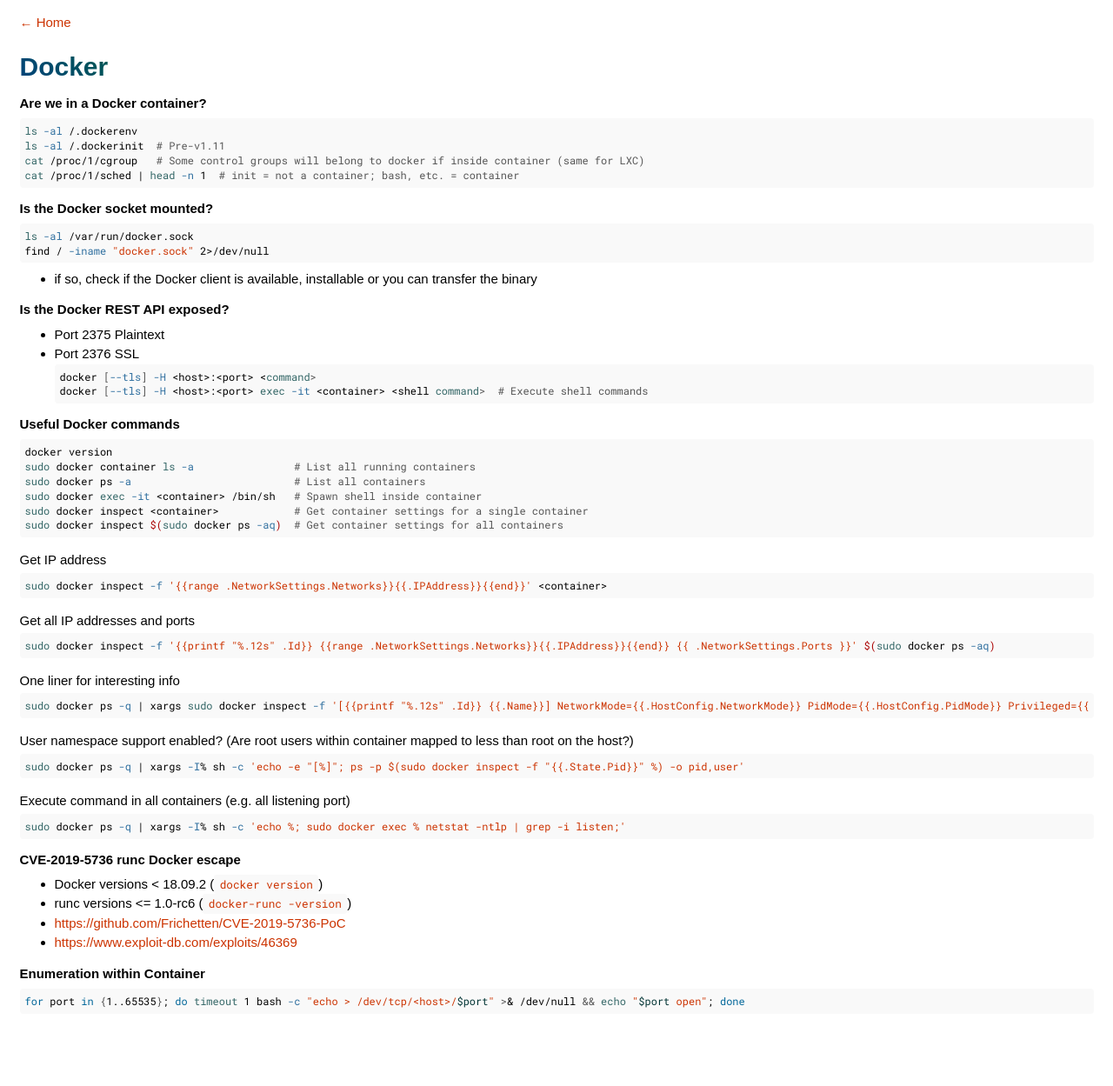
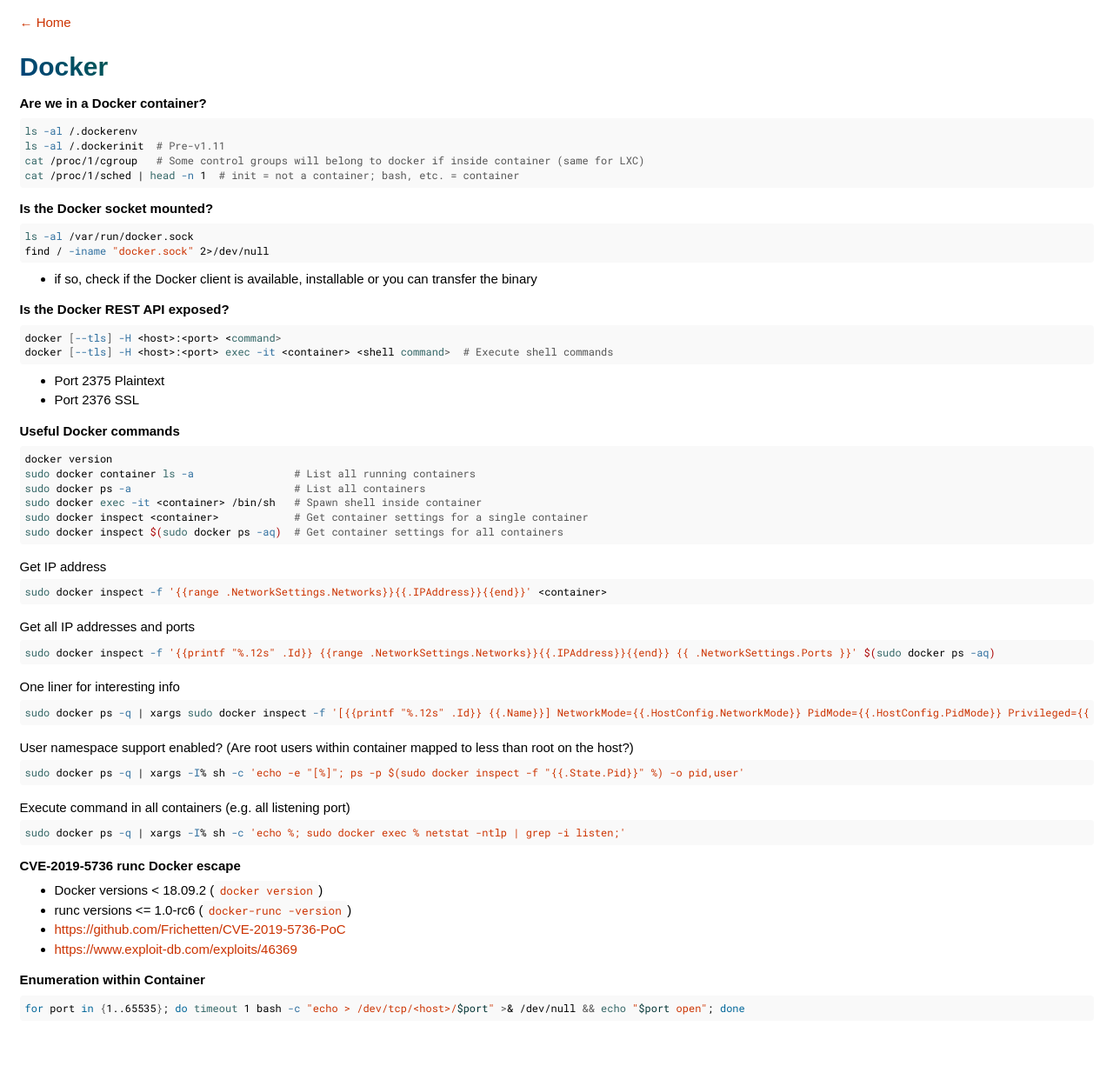
Before and after one commit to agrzeslak/cheatsheet, a Jekyll site: the page built from _topics/docker.md, in a window 1280 px wide. Shown: the whole page at 87% size. Built offline with Jekyll 4.4.1, drawn with Linux system fonts in a browser that asks for light colours.

````diff
--- a/_topics/docker.md
+++ b/_topics/docker.md
@@ -26,12 +26,12 @@ find / -iname "docker.sock" 2>/dev/null
 - if so, check if the Docker client is available, installable or you can transfer the binary
 
 ### Is the Docker REST API exposed?
-- Port 2375 Plaintext
-- Port 2376 SSL
 ```shell
 docker [--tls] -H <host>:<port> <command>
 docker [--tls] -H <host>:<port> exec -it <container> <shell command>  # Execute shell commands
 ```
+- Port 2375 Plaintext
+- Port 2376 SSL
 
 ### Useful Docker commands
 ```shell
````
